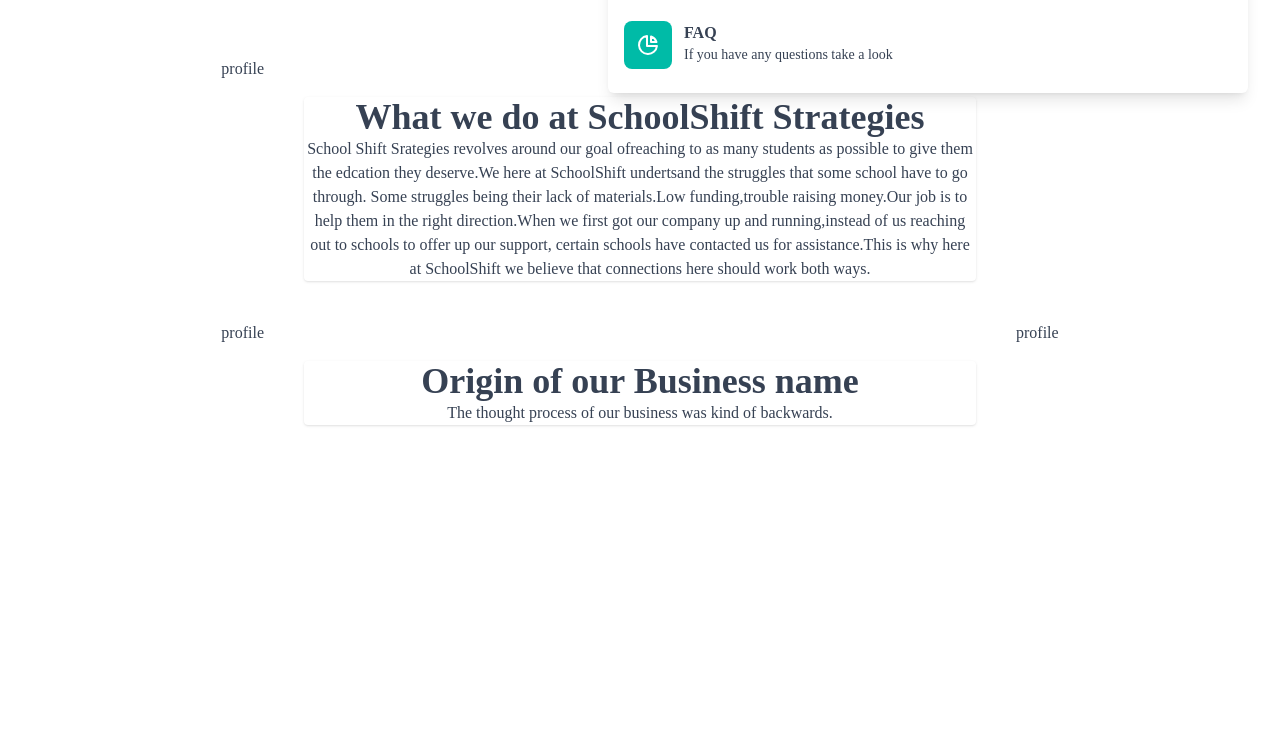
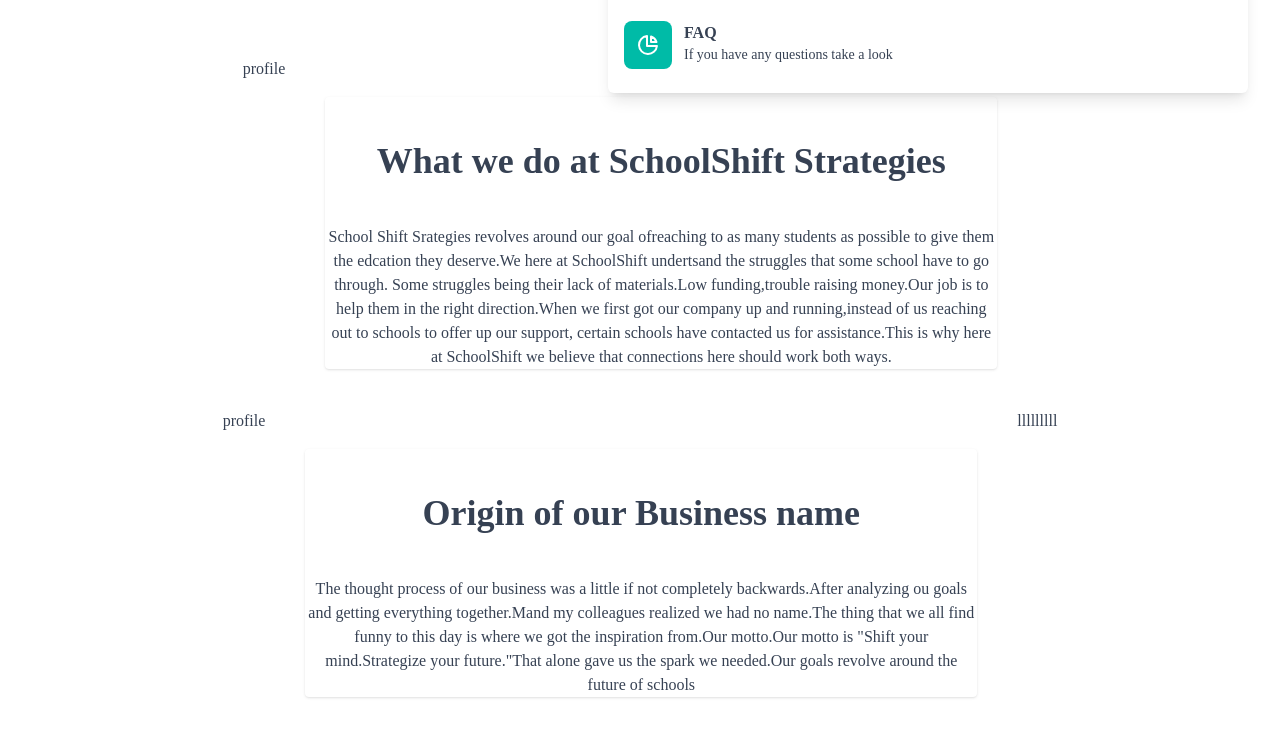
Before and after one commit to Brooklyn-STEAM/schoolshift, a website built with Vite: page src/pages/About.html in a window 1280 px wide. Shown: the part 131-868 px from the top of the page. Before the commit the page ends 800 px from the top, so only its background shows below. Built offline with nearby package versions, Linux system fonts and the light colour scheme.

Commit message:
Lllllllll (#14)
* gg we are cooked

* ghghhghh

---------

Co-authored-by: Kael <kguerrero@brooklynsteamcenter.org>

```diff
--- a/src/pages/About.html
+++ b/src/pages/About.html
@@ -125,7 +125,7 @@
                     <section class="">profile</section>
                     <article class="text-center textlg p=10 rounded shadow m-10 w-2xl">
 
-                        <h1 class="text-center font-bold text-4xl">What we do at SchoolShift Strategies</h1>
+                        <h1 class=" p-11 text-center font-bold text-4xl">What we do at SchoolShift Strategies</h1>
 
                         <p>School Shift Srategies revolves around our goal ofreaching to as many students as possible
                             to give them the edcation they deserve.We here at SchoolShift undertsand the struggles that
@@ -146,7 +146,7 @@
 
 
                     <section>
-                        <p class="text-3xl"></p>profile
+                        <p class="text-3xl"></p>
                     </section>
                 </div>
 
@@ -154,9 +154,13 @@
                     <section class="">profile</section>
                     <article class="text-center textlg p=10 rounded shadow m-10 w-2xl">
 
-                        <h1 class="text-center font-bold text-4xl">Origin of our Business name</h1>
+                        <h1 class=" p-11 text-center font-bold text-4xl">Origin of our Business name</h1>
 
-                        <p>The thought process of our business was kind of backwards.</p>
+                        <p>The thought process of our business was a little if not completely backwards.After analyzing ou goals
+                            and getting everything together.Mand my colleagues realized we had no name.The thing that we all find funny to
+                            this day is where we got the inspiration from.Our motto.Our motto is "Shift your mind.Strategize your future."That alone gave us the
+                            spark we needed.Our goals revolve around the future of schools
+                        </p>
 
 
 
@@ -165,7 +169,9 @@
 
 
                     <section>
-                        <p class="text-3xl"></p>profile
+lllllllll
+                        <p class="text-3xl"></p>
+
                     </section>
                 </div>
 
```
